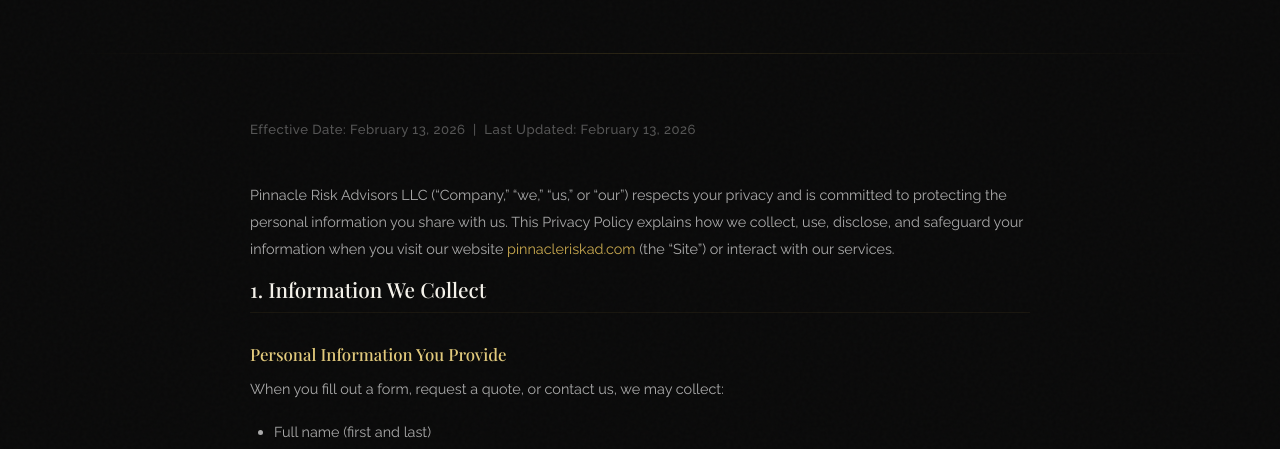
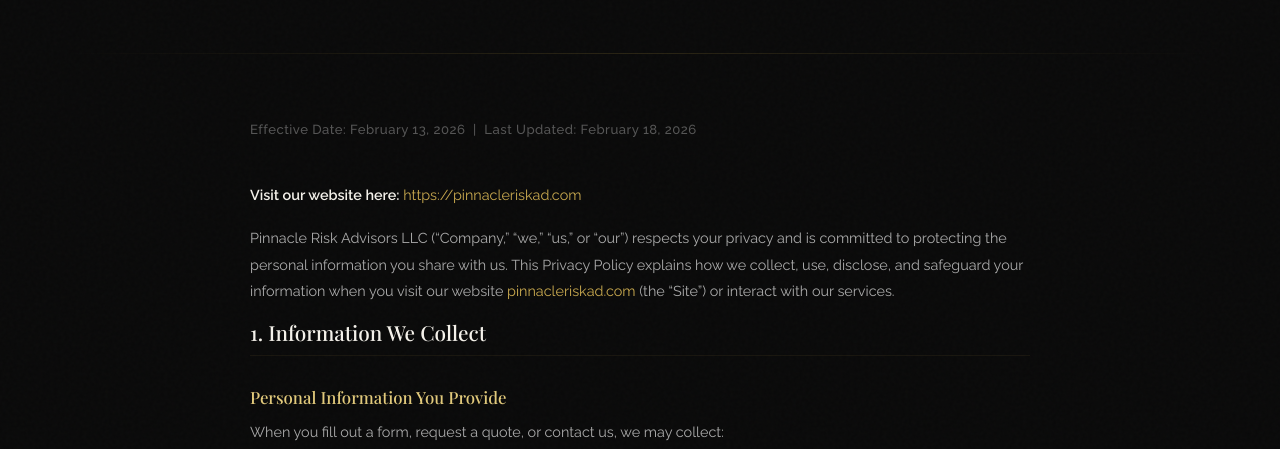
Before and after one commit to dbrown-crypto/pinnacleriskad, a plain HTML site: page privacy-policy.html in a window 1280 px wide. Shown: the part 295-744 px from the top of the page. Drawn offline with nearby package versions, Linux system fonts and the light colour scheme; a web font is replaced by a local one.

Commit message:
Update effective date and add SMS consent section

```diff
--- a/privacy-policy.html
+++ b/privacy-policy.html
@@ -141,7 +141,9 @@
     <div class="container">
       <div class="legal-content">
 
-        <p class="effective">Effective Date: February 13, 2026 &nbsp;|&nbsp; Last Updated: February 13, 2026</p>
+        <p class="effective">Effective Date: February 13, 2026 &nbsp;|&nbsp; Last Updated: February 18, 2026</p>
+
+        <p><strong>Visit our website here:</strong> <a href="https://pinnacleriskad.com">https://pinnacleriskad.com</a></p>
 
         <p>Pinnacle Risk Advisors LLC (&ldquo;Company,&rdquo; &ldquo;we,&rdquo; &ldquo;us,&rdquo; or &ldquo;our&rdquo;) respects your privacy and is committed to protecting the personal information you share with us. This Privacy Policy explains how we collect, use, disclose, and safeguard your information when you visit our website <a href="https://pinnacleriskad.com">pinnacleriskad.com</a> (the &ldquo;Site&rdquo;) or interact with our services.</p>
 
@@ -185,6 +187,9 @@
         <div class="highlight-box">
           <p><strong>We will never sell, rent, or share your mobile phone number or SMS consent information with any third parties or affiliates for their own marketing or promotional purposes.</strong></p>
         </div>
+
+        <h3>SMS Consent and Use</h3>
+        <p>SMS consent is obtained from individuals who voluntarily opt in by visiting our website <a href="https://pinnacleriskad.com/quote.html">https://pinnacleriskad.com/quote.html</a>, filling in their details, and affirmatively checking a consent box to receive SMS notifications and promotional messages from Pinnacle Risk Advisors LLC.</p>
 
         <p>If you opt in to receive SMS/text messages from Pinnacle Risk Advisors LLC, the following applies:</p>
         <ul>
```
